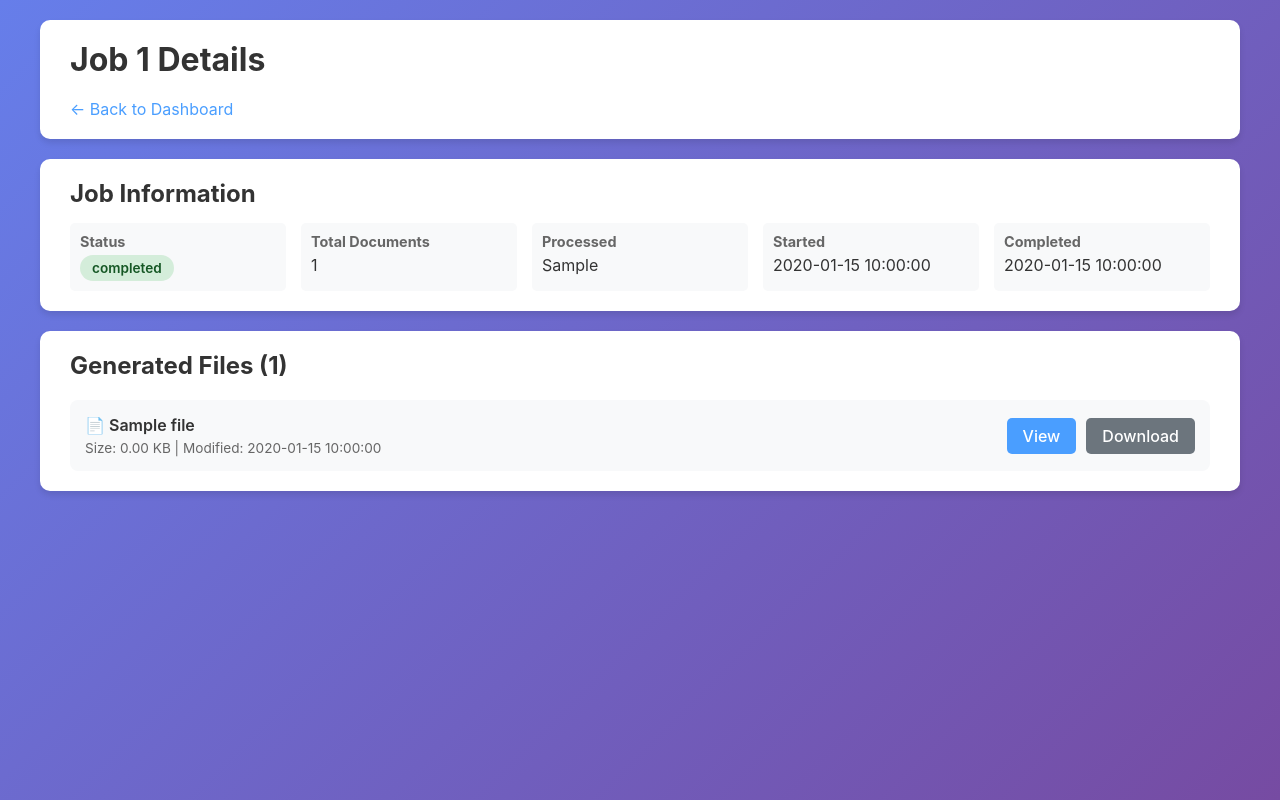
After one commit to loryanstrant/unifi-documenter, a Flask app: template templates/job_details.html in a window 1280 px wide. The commit adds this page. Run offline with Flask 3, Linux system fonts and the light colour scheme; the template is opened without the code that fills it: most values are stand-ins (such as "Sample title", 1, 10 or a date in 2020); parts of the project's set-up code (start-up, migrations or seed data) failed here and were passed over.

Commit message:
fix: Add proper job details page and fix navigation
- Create beautiful HTML job details page (templates/job_details.html)
- Show generated files with View/Download buttons
- Update web_server.py to render HTML page at /job/<id>
- Keep /api/job/<id> for API access (JSON)
- Fix dashboard navigation to open HTML page instead of JSON
- GitHub logo already 32x32px (verified)

This fixes:
1. 'View Results' now shows nice HTML page with file listings
2. Users can easily view and download generated files
3. No more raw JSON displayed to users

```diff
--- a/src/web_server.py
+++ b/src/web_server.py
@@ -116,9 +116,33 @@ def create_app(config: Config) -> Flask:
         """Get all jobs"""
         return jsonify(progress_tracker.get_jobs_history())
 
+    @app.route('/job/<job_id>')
+    def get_job(job_id):
+        """Get specific job details page"""
+        jobs = progress_tracker.get_jobs_history()
+        job = next((j for j in jobs if j['id'] == job_id), None)
+        if not job:
+            return "Job not found", 404
+
+        # Get output files if job is completed
+        files = []
+        if job['status'] == 'completed' and job.get('output_dir'):
+            analysis_dir = os.path.join(job['output_dir'], 'analysis')
+            if os.path.exists(analysis_dir):
+                for file in os.listdir(analysis_dir):
+                    if file.endswith(('.html', '.md')):
+                        file_path = os.path.join(analysis_dir, file)
+                        files.append({
+                            'name': file,
+                            'size': os.path.getsize(file_path),
+                            'modified': datetime.fromtimestamp(os.path.getmtime(file_path)).isoformat()
+                        })
+
+        return render_template('job_details.html', job=job, files=files)
+
     @app.route('/api/job/<job_id>')
-    def get_job(job_id):
-        """Get specific job details"""
+    def get_job_api(job_id):
+        """Get specific job details as JSON (API endpoint)"""
         jobs = progress_tracker.get_jobs_history()
         job = next((j for j in jobs if j['id'] == job_id), None)
         if not job:
--- a/templates/dashboard.html
+++ b/templates/dashboard.html
@@ -298,7 +298,7 @@
         }
 
         function viewJob(jobId) {
-            window.location.href = `/api/job/${jobId}`;
+            window.location.href = `/job/${jobId}`;
         }
 
         // Fetch status every 2 seconds
--- /dev/null
+++ b/templates/job_details.html
@@ -0,0 +1,230 @@
+<!DOCTYPE html>
+<html lang="en">
+<head>
+    <meta charset="UTF-8">
+    <meta name="viewport" content="width=device-width, initial-scale=1.0">
+    <title>Job Details - UniFi Documenter</title>
+    <style>
+        * { margin: 0; padding: 0; box-sizing: border-box; }
+        body {
+            font-family: -apple-system, BlinkMacSystemFont, 'Segoe UI', Roboto, Oxygen, Ubuntu, Cantarell, sans-serif;
+            background: linear-gradient(135deg, #667eea 0%, #764ba2 100%);
+            min-height: 100vh;
+            padding: 20px;
+        }
+        .container {
+            max-width: 1200px;
+            margin: 0 auto;
+        }
+        .header {
+            background: white;
+            padding: 20px 30px;
+            border-radius: 10px;
+            margin-bottom: 20px;
+            box-shadow: 0 4px 6px rgba(0,0,0,0.1);
+        }
+        .header h1 {
+            color: #333;
+            margin-bottom: 10px;
+        }
+        .nav-link {
+            color: #4a9eff;
+            text-decoration: none;
+            display: inline-block;
+            margin-top: 10px;
+        }
+        .nav-link:hover {
+            text-decoration: underline;
+        }
+        .job-info {
+            background: white;
+            padding: 20px 30px;
+            border-radius: 10px;
+            margin-bottom: 20px;
+            box-shadow: 0 4px 6px rgba(0,0,0,0.1);
+        }
+        .job-info h2 {
+            color: #333;
+            margin-bottom: 15px;
+        }
+        .info-grid {
+            display: grid;
+            grid-template-columns: repeat(auto-fit, minmax(200px, 1fr));
+            gap: 15px;
+        }
+        .info-item {
+            padding: 10px;
+            background: #f8f9fa;
+            border-radius: 5px;
+        }
+        .info-label {
+            font-weight: bold;
+            color: #666;
+            font-size: 0.9em;
+        }
+        .info-value {
+            color: #333;
+            margin-top: 5px;
+        }
+        .files-section {
+            background: white;
+            padding: 20px 30px;
+            border-radius: 10px;
+            box-shadow: 0 4px 6px rgba(0,0,0,0.1);
+        }
+        .files-section h2 {
+            color: #333;
+            margin-bottom: 20px;
+        }
+        .files-grid {
+            display: grid;
+            gap: 15px;
+        }
+        .file-card {
+            background: #f8f9fa;
+            padding: 15px;
+            border-radius: 8px;
+            display: flex;
+            justify-content: space-between;
+            align-items: center;
+            transition: all 0.3s;
+        }
+        .file-card:hover {
+            background: #e9ecef;
+            transform: translateX(5px);
+        }
+        .file-info {
+            flex: 1;
+        }
+        .file-name {
+            font-weight: 600;
+            color: #333;
+            margin-bottom: 5px;
+        }
+        .file-meta {
+            font-size: 0.85em;
+            color: #666;
+        }
+        .file-actions {
+            display: flex;
+            gap: 10px;
+        }
+        .btn {
+            padding: 8px 16px;
+            border-radius: 5px;
+            text-decoration: none;
+            font-weight: 500;
+            transition: all 0.3s;
+            border: none;
+            cursor: pointer;
+        }
+        .btn-primary {
+            background: #4a9eff;
+            color: white;
+        }
+        .btn-primary:hover {
+            background: #3a8eef;
+        }
+        .btn-secondary {
+            background: #6c757d;
+            color: white;
+        }
+        .btn-secondary:hover {
+            background: #5a6268;
+        }
+        .status-badge {
+            display: inline-block;
+            padding: 5px 12px;
+            border-radius: 20px;
+            font-size: 0.85em;
+            font-weight: 600;
+        }
+        .status-completed {
+            background: #d4edda;
+            color: #155724;
+        }
+        .status-running {
+            background: #fff3cd;
+            color: #856404;
+        }
+        .status-failed {
+            background: #f8d7da;
+            color: #721c24;
+        }
+        .no-files {
+            text-align: center;
+            padding: 40px;
+            color: #666;
+        }
+    </style>
+</head>
+<body>
+    <div class="container">
+        <div class="header">
+            <h1>Job {{ job.id }} Details</h1>
+            <a href="/" class="nav-link">← Back to Dashboard</a>
+        </div>
+
+        <div class="job-info">
+            <h2>Job Information</h2>
+            <div class="info-grid">
+                <div class="info-item">
+                    <div class="info-label">Status</div>
+                    <div class="info-value">
+                        <span class="status-badge status-{{ job.status }}">{{ job.status }}</span>
+                    </div>
+                </div>
+                <div class="info-item">
+                    <div class="info-label">Total Documents</div>
+                    <div class="info-value">{{ job.total_documents }}</div>
+                </div>
+                <div class="info-item">
+                    <div class="info-label">Processed</div>
+                    <div class="info-value">{{ job.processed_documents }}</div>
+                </div>
+                <div class="info-item">
+                    <div class="info-label">Started</div>
+                    <div class="info-value">{{ job.start_time }}</div>
+                </div>
+                {% if job.end_time %}
+                <div class="info-item">
+                    <div class="info-label">Completed</div>
+                    <div class="info-value">{{ job.end_time }}</div>
+                </div>
+                {% endif %}
+            </div>
+        </div>
+
+        <div class="files-section">
+            <h2>Generated Files ({{ files|length }})</h2>
+            {% if files %}
+                <div class="files-grid">
+                    {% for file in files %}
+                    <div class="file-card">
+                        <div class="file-info">
+                            <div class="file-name">📄 {{ file.name }}</div>
+                            <div class="file-meta">
+                                Size: {{ "%.2f"|format(file.size / 1024) }} KB |
+                                Modified: {{ file.modified }}
+                            </div>
+                        </div>
+                        <div class="file-actions">
+                            <a href="/view/{{ job.id }}/{{ file.name }}" target="_blank" class="btn btn-primary">
+                                View
+                            </a>
+                            <a href="/download/{{ job.id }}/{{ file.name }}" class="btn btn-secondary">
+                                Download
+                            </a>
+                        </div>
+                    </div>
+                    {% endfor %}
+                </div>
+            {% else %}
+                <div class="no-files">
+                    <p>No files generated yet for this job.</p>
+                </div>
+            {% endif %}
+        </div>
+    </div>
+</body>
+</html>
```
